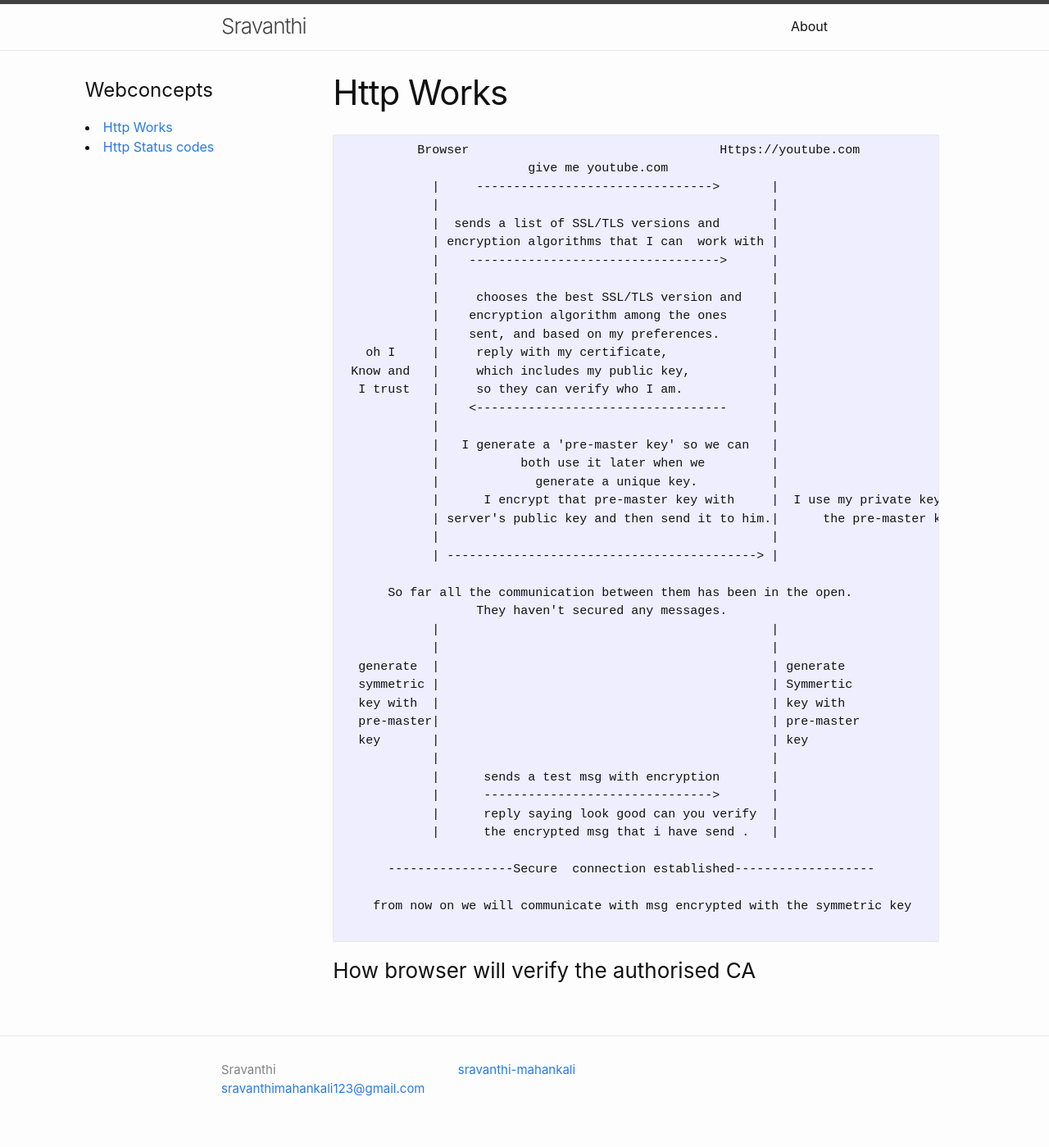
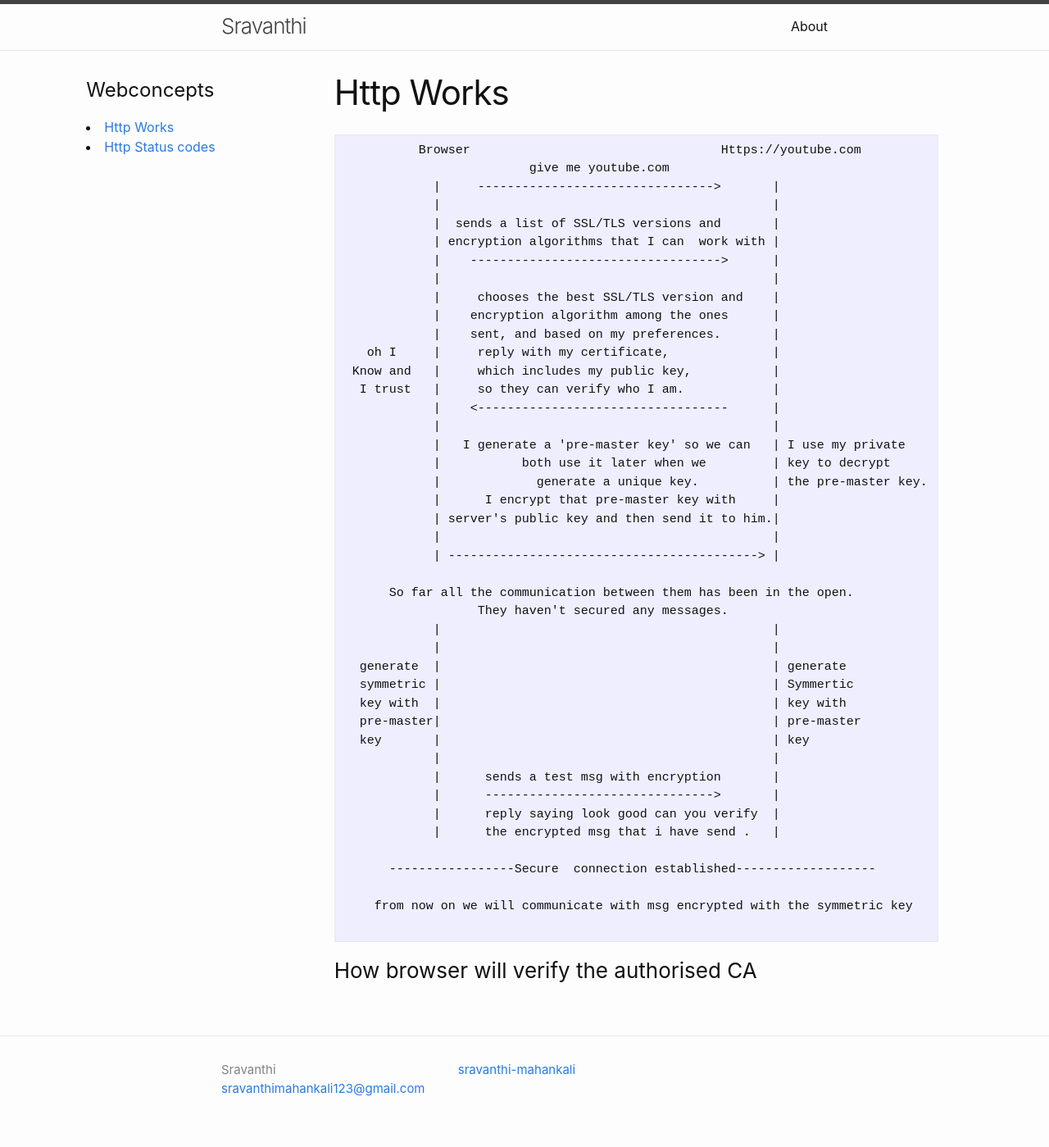
Before and after one commit to sravanthi-mahankali/notes, a Jekyll site: the page built from _posts/Webconcepts/2020-07-07-Http-Works.md, in a window 1280 px wide. Shown: the whole page at 82% size. Built offline with Jekyll 4.4.1, drawn with Linux system fonts in a browser that asks for light colours.

Commit message:
adjust alignment

```diff
--- a/_posts/Webconcepts/2020-07-07-Http-Works.md
+++ b/_posts/Webconcepts/2020-07-07-Http-Works.md
@@ -21,11 +21,11 @@ categories: WebConcepts
   I trust   |     so they can verify who I am.            |
             |    <----------------------------------      |
             |                                             |
-            |   I generate a 'pre-master key' so we can   |
-            |           both use it later when we         |
-            |             generate a unique key.          |
-            |      I encrypt that pre-master key with     |  I use my private key to decrypt
-            | server's public key and then send it to him.|      the pre-master key.
+            |   I generate a 'pre-master key' so we can   | I use my private
+            |           both use it later when we         | key to decrypt
+            |             generate a unique key.          | the pre-master key.
+            |      I encrypt that pre-master key with     |
+            | server's public key and then send it to him.|
             |                                             |
             | ------------------------------------------> |
 
```
